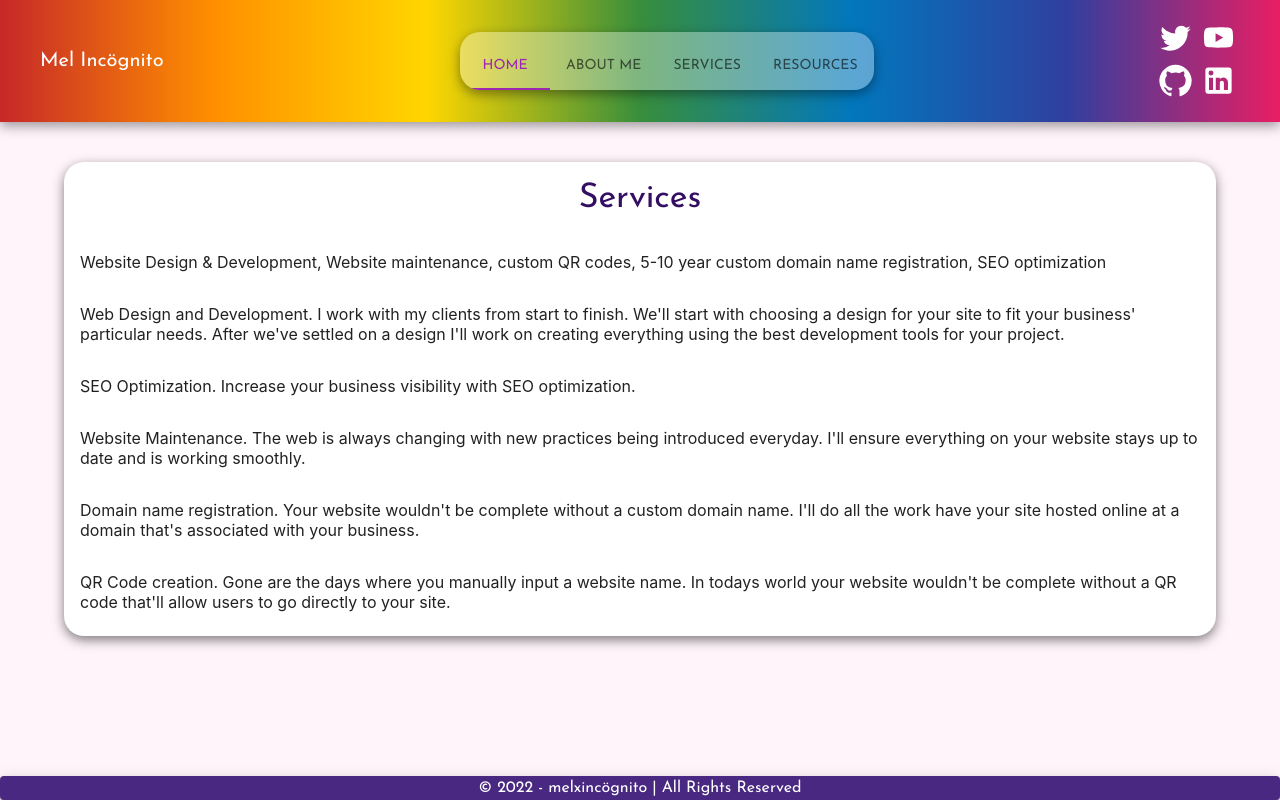
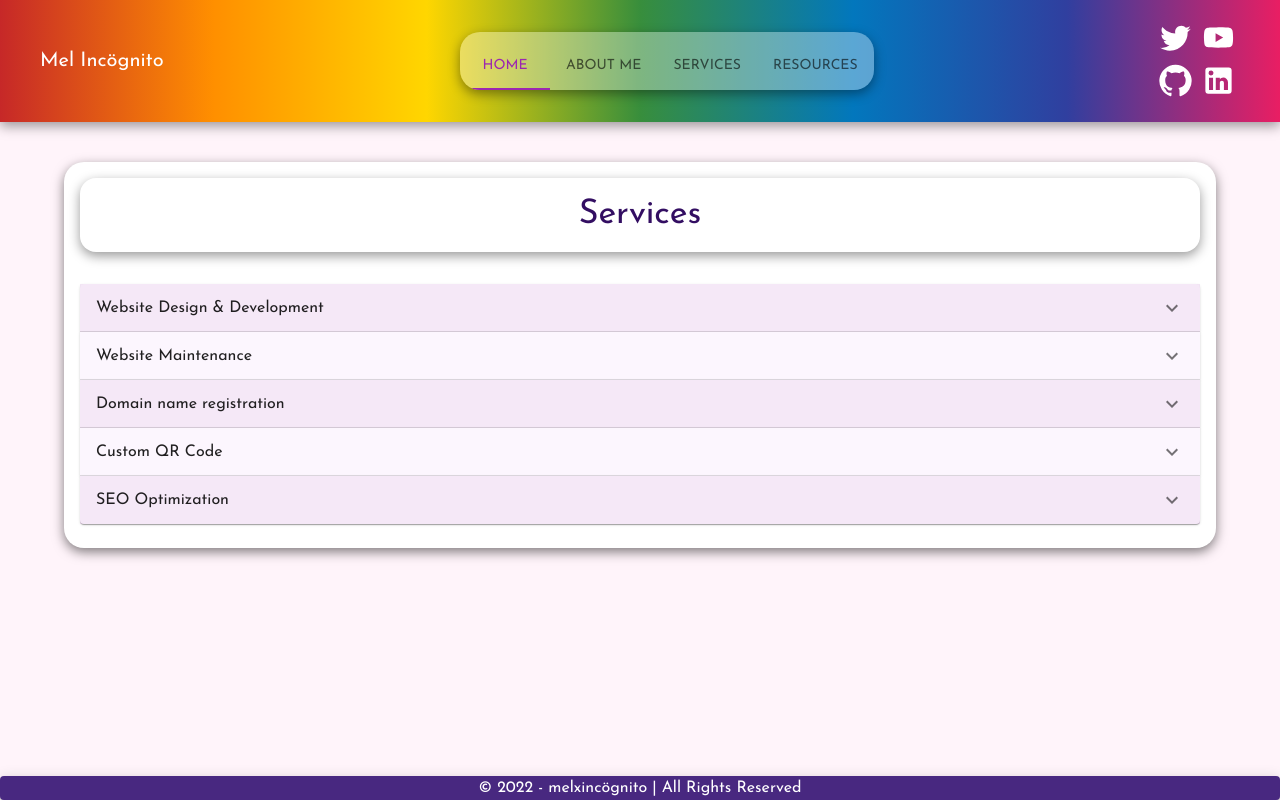
Before and after one commit to melxincognito/melxincognito-webpage, a React (Create React App) app: page /services in a window 1280 px wide. Built offline with nearby package versions, Linux system fonts and the light colour scheme.

Commit message:
edited content

```diff
--- a/src/components/aboutMeContent/AboutMeBio.js
+++ b/src/components/aboutMeContent/AboutMeBio.js
@@ -17,6 +17,16 @@ export default function AboutMeBio() {
     justifyContent: "center",
   };
 
+  /* const headerStyles = {
+    display: "flex",
+    alignContent: "center",
+    justifyContent: "center",
+    color: "#330e62",
+    boxShadow: "0 0.25rem 0.75rem rgba(0, 0, 0, 0.4)",
+    margin: 2,
+    borderRadius: 4,
+  }; */
+
   return (
     <MainCard>
       <div style={centerDivStyle}>
@@ -33,13 +43,13 @@ export default function AboutMeBio() {
       <CardContent>
         <Typography variant="body1">
           {" "}
-          Hey! My name is Mel and I'm from Phoenix, Arizona. There's a lot to me
-          so it's hard to narrow it down in a short bio but I'll give it my best
-          shot. I have a variety of interests such as traveling, fashion,
-          cooking and art. When I was 19 years old I moved to Spain and was able
-          to live in Barcelona and Madrid for a few years working as an English
-          Teacher and as a Customer Success Manager at a company specializing in
-          food traceability using blockchain technologies. I speak English and
+          Hey! My name is Mel and I'm from Arizona. There's a lot to me so it's
+          hard to narrow it down in a short bio but I'll give it my best shot. I
+          have a variety of interests such as traveling, fashion, cooking and
+          art. When I was 19 years old I moved to Spain and was able to live in
+          Barcelona and Madrid for a few years working as an English Teacher and
+          as a Customer Success Manager at a company specializing in food
+          traceability using blockchain technologies. I speak English and
           Spanish but I would like to be able to provide my services to
           customers from all of Latin America so I have been taking classes to
           learn Portuguese as well.{" "}
@@ -48,18 +58,19 @@ export default function AboutMeBio() {
       <CardContent>
         <Typography>
           I really enjoy programming and creating applications, I feel so lucky
-          being able to make a career doing something I love. They say if you do
+          being able to have a career doing something I love. They say if you do
           what you love you'll never work a day in your life & so far I have
           found this to be true. Currently, I use React.JS and Python to create
-          Web Applications. I would like to have the ability to develop
-          blockchain applications in the near future so I have began my journey
+          Web Applications. I would like to have the ability to work with
+          blockchain technologies in the near future so I have began my journey
           learning how to create applications using Rust.
         </Typography>
       </CardContent>
       <CardContent>
         <Typography>
-          I'm always open to collaborating with others, feel free to reach out
-          using my contact form or by sending me a direct message via Twitter!
+          I'm always open to working and collaborating with others. Feel free to
+          reach out using my contact form or by sending me a direct message via
+          Twitter!
         </Typography>
       </CardContent>
     </MainCard>
--- a/src/pages/HomePage.js
+++ b/src/pages/HomePage.js
@@ -30,21 +30,21 @@ export default function HomePage() {
       </CardContent>
       <CardContent>
         <Typography variant="body1">
-          Welcome to my page! I'm Mel, a Software Developer who makes Web
+          Welcome to my page! I'm a Software Developer who makes Web
           applications using React.JS and Python. I learned how to program
           applications a few years after I graduated from Arizona State
-          University with a Bachelors in Business. I utilize my background in
-          both business and programming to work with my clients to ensure their
-          applications are both high quality and good from a marketing
+          University with a Bachelors in Business Law. I utilize my background
+          in both business and programming to work with my clients to ensure
+          their applications are both high quality and good from a marketing
           standpoint.
         </Typography>
       </CardContent>
       <CardContent>
         <Typography variant="body1">
           {" "}
-          Feel free to take a look around! You can click on the top tabs to read
-          a little about me, see the services I am currently able to offer and
-          send me a message using my contact form.
+          Feel free to take a look around to find out more! You can click on the
+          top tabs to read a little about me, see the services I am able to
+          offer and request a quote using my contact form.
         </Typography>
       </CardContent>
     </MainCard>
--- a/src/pages/Services.js
+++ b/src/pages/Services.js
@@ -1,5 +1,12 @@
-import { CardContent, Typography } from "@mui/material";
 import React from "react";
+import {
+  CardContent,
+  Typography,
+  Accordion,
+  AccordionSummary,
+  AccordionDetails,
+} from "@mui/material";
+import ExpandMoreIcon from "@mui/icons-material/ExpandMore";
 import MainCard from "../components/ui/MainCard";
 export default function Services() {
   const headerStyles = {
@@ -7,8 +14,17 @@ export default function Services() {
     alignContent: "center",
     justifyContent: "center",
     color: "#330e62",
+    boxShadow: "0 0.25rem 0.75rem rgba(0, 0, 0, 0.4)",
+    margin: 2,
+    borderRadius: 4,
   };
 
+  const accordionColorTwo = {
+    backgroundColor: "rgba(231, 183, 241, 0.13)",
+  };
+  const accordionColorOne = {
+    backgroundColor: "rgba(155, 35, 179, 0.10)",
+  };
   return (
     <>
       {" "}
@@ -17,35 +33,92 @@ export default function Services() {
           <Typography variant="h4"> Services</Typography>
         </CardContent>
         <CardContent>
-          Website Design & Development, Website maintenance, custom QR codes,
-          5-10 year custom domain name registration, SEO optimization
-        </CardContent>
-
-        <CardContent>
-          Web Design and Development. I work with my clients from start to
-          finish. We'll start with choosing a design for your site to fit your
-          business' particular needs. After we've settled on a design I'll work
-          on creating everything using the best development tools for your
-          project.
-        </CardContent>
-        <CardContent>
-          SEO Optimization. Increase your business visibility with SEO
-          optimization.{" "}
-        </CardContent>
-        <CardContent>
-          Website Maintenance. The web is always changing with new practices
-          being introduced everyday. I'll ensure everything on your website
-          stays up to date and is working smoothly.
-        </CardContent>
-        <CardContent>
-          Domain name registration. Your website wouldn't be complete without a
-          custom domain name. I'll do all the work have your site hosted online
-          at a domain that's associated with your business.
-        </CardContent>
-        <CardContent>
-          QR Code creation. Gone are the days where you manually input a website
-          name. In todays world your website wouldn't be complete without a QR
-          code that'll allow users to go directly to your site.
+          <Accordion>
+            <AccordionSummary
+              expandIcon={<ExpandMoreIcon />}
+              aria-controls="panel1"
+              id="panel1"
+              sx={accordionColorOne}
+            >
+              <Typography>Website Design & Development </Typography>
+            </AccordionSummary>
+            <AccordionDetails>
+              <Typography>
+                I work with my clients from start to finish. We'll start with
+                choosing a design for your site to fit your business' particular
+                needs. After we've settled on a design I'll work on creating
+                everything using the best development tools for your project.
+              </Typography>
+            </AccordionDetails>
+          </Accordion>
+          <Accordion>
+            <AccordionSummary
+              expandIcon={<ExpandMoreIcon />}
+              aria-controls="panel2"
+              id="panel2"
+              sx={accordionColorTwo}
+            >
+              <Typography>Website Maintenance</Typography>
+            </AccordionSummary>
+            <AccordionDetails>
+              <Typography>
+                The web is always changing with new practices being introduced
+                everyday. Whether it's updating technological practices or
+                updating content, I'll ensure everything from on your website
+                stays up to date and is working smoothly.
+              </Typography>
+            </AccordionDetails>
+          </Accordion>
+          <Accordion>
+            <AccordionSummary
+              expandIcon={<ExpandMoreIcon />}
+              aria-controls="panel3"
+              id="panel3"
+              sx={accordionColorOne}
+            >
+              <Typography>Domain name registration</Typography>
+            </AccordionSummary>
+            <AccordionDetails>
+              <Typography>
+                Your website wouldn't be complete without a custom domain name.
+                I'll do all the work have your site hosted online at a domain
+                that's associated with your business.
+              </Typography>
+            </AccordionDetails>
+          </Accordion>
+          <Accordion>
+            <AccordionSummary
+              expandIcon={<ExpandMoreIcon />}
+              aria-controls="panel4"
+              id="panel4"
+              sx={accordionColorTwo}
+            >
+              <Typography>Custom QR Code</Typography>
+            </AccordionSummary>
+            <AccordionDetails>
+              <Typography>
+                Gone are the days where you manually input a website name. In
+                todays world your website wouldn't be complete without a QR code
+                that'll allow users to go directly to your site.
+              </Typography>
+            </AccordionDetails>
+          </Accordion>
+          <Accordion>
+            <AccordionSummary
+              expandIcon={<ExpandMoreIcon />}
+              aria-controls="panel5"
+              id="panel5"
+              sx={accordionColorOne}
+            >
+              <Typography>SEO Optimization</Typography>
+            </AccordionSummary>
+            <AccordionDetails>
+              <Typography>
+                Get the most out of your website and increase your business
+                visibility with SEO optimization
+              </Typography>
+            </AccordionDetails>
+          </Accordion>
         </CardContent>
       </MainCard>
     </>
```
